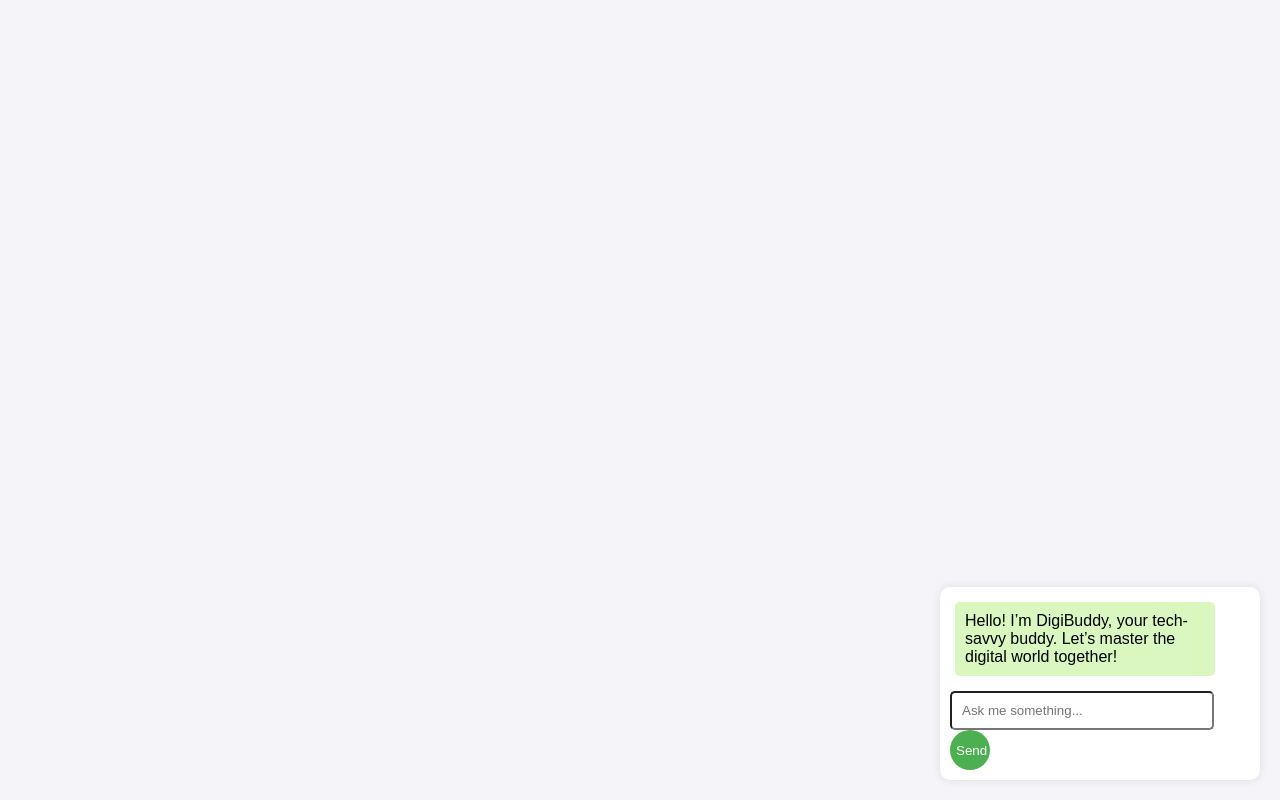
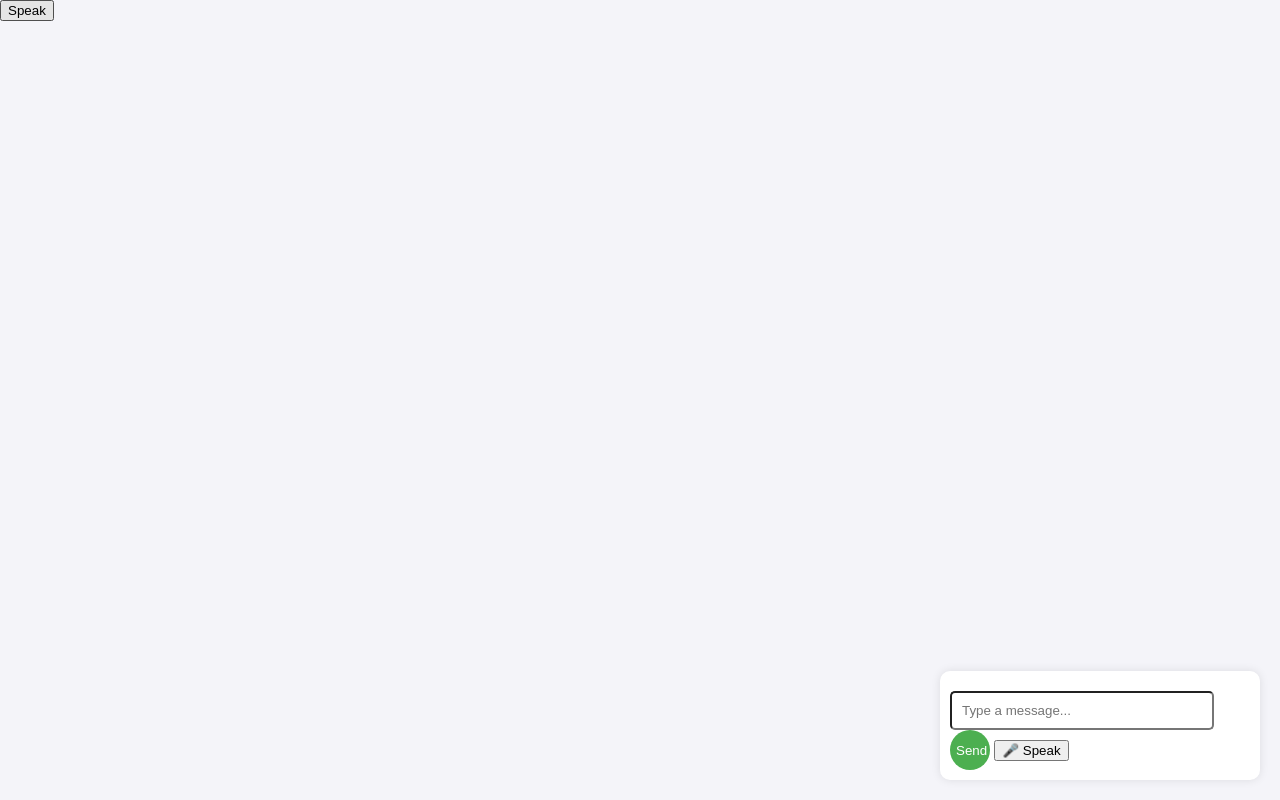
Before and after one commit to purvaamidha/digibuddy-chatbot-simple, a plain HTML site: page index.html in a window 1280 px wide. Drawn offline with Linux system fonts and the light colour scheme.

Commit message:
Update index.html

```diff
--- a/index.html
+++ b/index.html
@@ -3,18 +3,19 @@
 <head>
     <meta charset="UTF-8">
     <meta name="viewport" content="width=device-width, initial-scale=1.0">
-    <title>DigiBuddy</title>
+    <title>DigiBuddy - Your Digital Helper</title>
     <link rel="stylesheet" href="style.css">
 </head>
 <body>
-    <div class="chat-container">
-        <div class="chat-box" id="chat-box">
-            <div class="message bot-message">Hello! I’m DigiBuddy, your tech-savvy buddy. Let’s master the digital world together!</div>
-        </div>
-        <input type="text" id="user-input" placeholder="Ask me something..." />
-        <button id="send-btn">Send</button>
-    </div>
 
-    <script src="script.js"></script>
+<div class="chat-container">
+    <div class="chat-box" id="chat-box"></div>
+    <input type="text" id="user-input" placeholder="Type a message..." />
+    <button id="send-btn">Send</button>
+    <button id="voice-btn">🎤 Speak</button>
+</div>
+
+<script src="script.js"></script>
+<script src="voice.js"></script>
 </body>
 </html>
```
